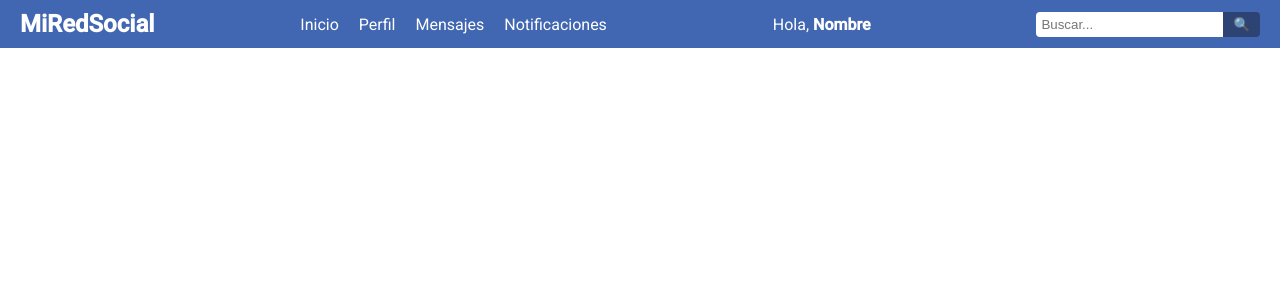
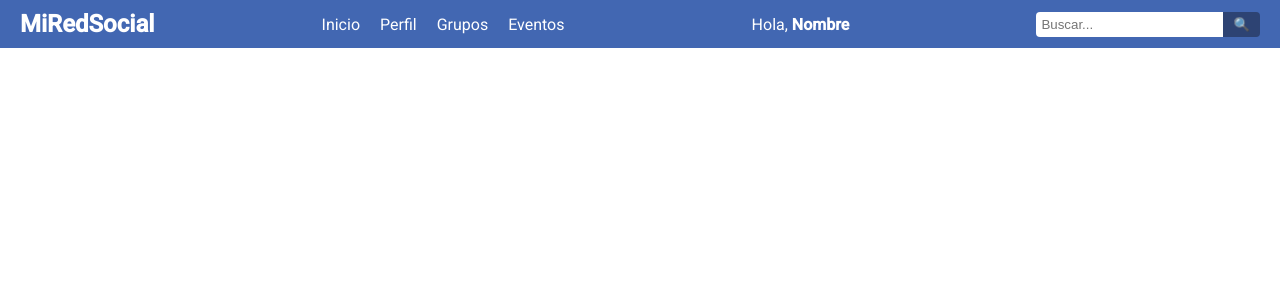
Before and after one commit to Cristhianjoro/RedSocial, an Angular app: page / in a window 1280 px wide. Shown: the top 300 px of the page. Built offline with nearby package versions, Linux system fonts and the light colour scheme.

Commit message:
Componenete grupo agregado

```diff
--- /dev/null
+++ b/src/app/paginas/grupo/grupo.component.html
@@ -0,0 +1 @@
+<p>grupo works!</p>
--- a/src/app/paginas/header/header.component.html
+++ b/src/app/paginas/header/header.component.html
@@ -7,8 +7,8 @@
             <ul>
                 <li><a href="#">Inicio</a></li>
                 <li><a href="#">Perfil</a></li>
-                <li><a href="#">Mensajes</a></li>
-                <li><a href="#">Notificaciones</a></li>
+                <li><a href="#">Grupos</a></li>
+                <li><a href="#">Eventos</a></li>
             </ul>
         </nav>
         <div class="welcome-text">
```
Also changed, not shown: src/app/paginas/grupo/grupo.component.ts (added, +11 -0 lines), src/app/paginas/grupo/grupo.component.css (added), 1 other file (tests, documents, lock files or other folders).
